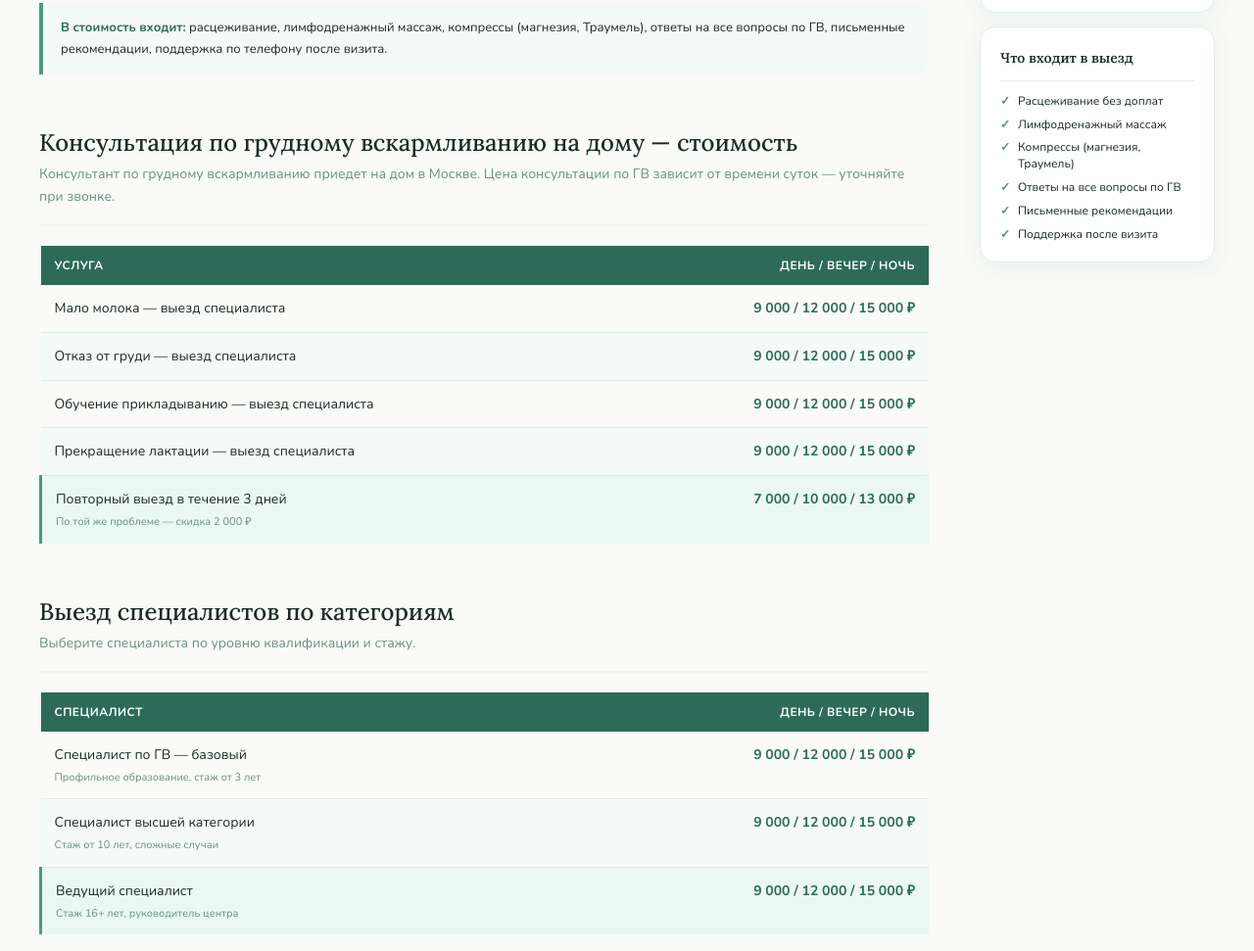
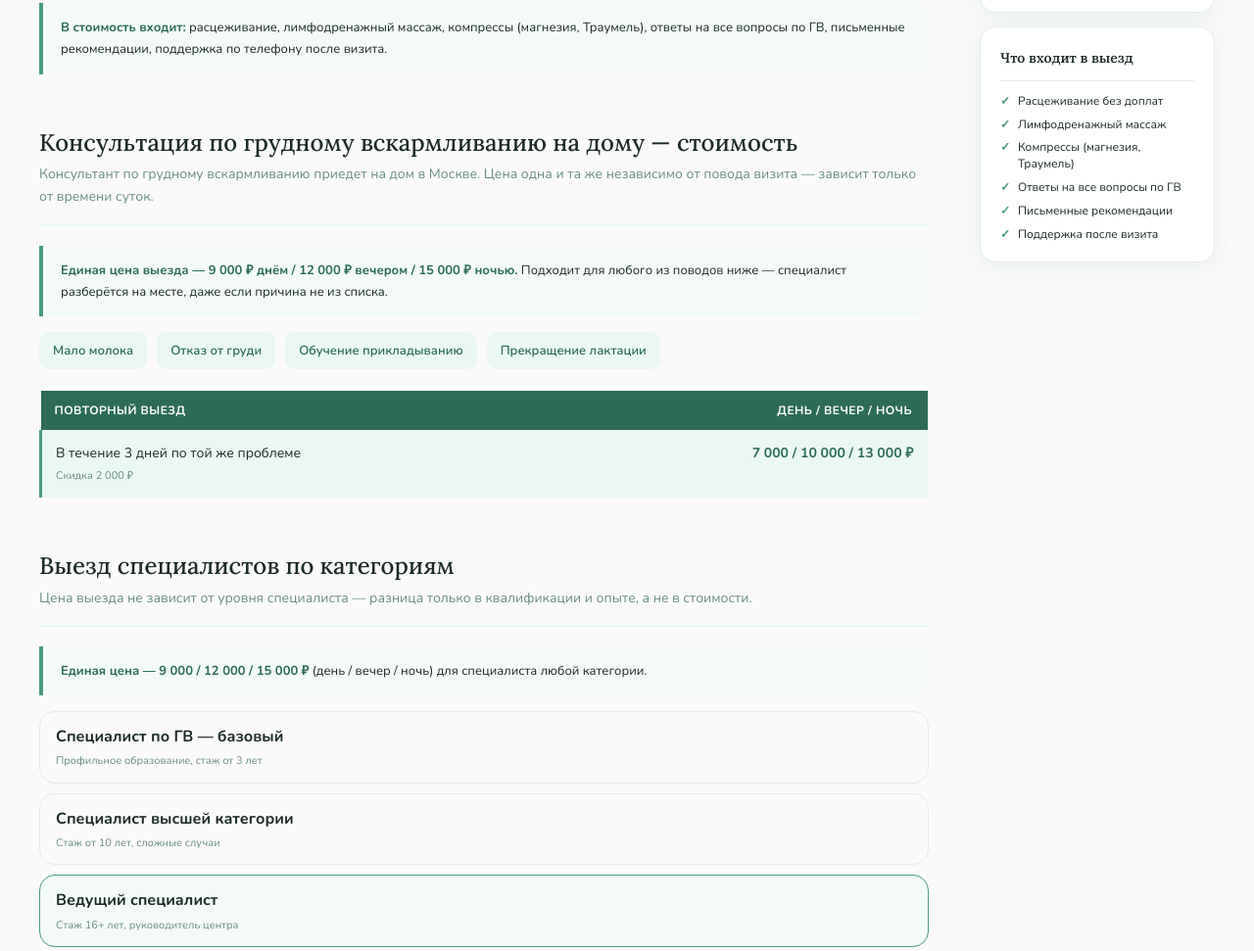
Before and after one commit to mariiagusevaes-fm/kormibaby, a plain HTML site: page tseny.html in a window 1280 px wide. Shown: the part 1394-2365 px from the top of the page at 98% size. Drawn offline with Linux system fonts and the light colour scheme.

Commit message:
Убран визуальный повтор на /tseny: таблицы с 4 и 3 строками показывали одну и ту же цену 9000/12000/15000 по 7 раз подряд. Заменено на единую плашку с ценой + компактные чипсы/карточки с поводами и уровнями специалистов — цена действительно не зависит от повода визита или категории специалиста (подтверждено), теперь это явно показано, а не замаскировано под повтор.

```diff
--- a/tseny.html
+++ b/tseny.html
@@ -493,17 +493,20 @@
     <div class="ps fi" id="konsultacii-dom">
       <div class="ps-head">
         <h2>Консультация по грудному вскармливанию на дому — стоимость</h2>
-        <p class="ps-desc">Консультант по грудному вскармливанию приедет на дом в Москве. Цена консультации по ГВ зависит от времени суток — уточняйте при звонке.</p>
+        <p class="ps-desc">Консультант по грудному вскармливанию приедет на дом в Москве. Цена одна и та же независимо от повода визита — зависит только от времени суток.</p>
+      </div>
+      <div class="note-box"><strong>Единая цена выезда — 9 000 ₽ днём / 12 000 ₽ вечером / 15 000 ₽ ночью.</strong> Подходит для любого из поводов ниже — специалист разберётся на месте, даже если причина не из списка.</div>
+      <div style="display:flex;flex-wrap:wrap;gap:10px;margin:14px 0 22px">
+        <span style="background:var(--mint-light);color:var(--mint-dark);border-radius:var(--rsm);padding:8px 14px;font-size:13px;font-weight:600">Мало молока</span>
+        <span style="background:var(--mint-light);color:var(--mint-dark);border-radius:var(--rsm);padding:8px 14px;font-size:13px;font-weight:600">Отказ от груди</span>
+        <span style="background:var(--mint-light);color:var(--mint-dark);border-radius:var(--rsm);padding:8px 14px;font-size:13px;font-weight:600">Обучение прикладыванию</span>
+        <span style="background:var(--mint-light);color:var(--mint-dark);border-radius:var(--rsm);padding:8px 14px;font-size:13px;font-weight:600">Прекращение лактации</span>
       </div>
       <div class="tbl-wrap">
         <table class="price-tbl">
-          <thead><tr><th>Услуга</th><th>День / вечер / ночь</th></tr></thead>
+          <thead><tr><th>Повторный выезд</th><th>День / вечер / ночь</th></tr></thead>
           <tbody>
-            <tr><td>Мало молока — выезд специалиста</td><td>9 000 / 12 000 / 15 000 ₽</td></tr>
-            <tr><td>Отказ от груди — выезд специалиста</td><td>9 000 / 12 000 / 15 000 ₽</td></tr>
-            <tr><td>Обучение прикладыванию — выезд специалиста</td><td>9 000 / 12 000 / 15 000 ₽</td></tr>
-            <tr><td>Прекращение лактации — выезд специалиста</td><td>9 000 / 12 000 / 15 000 ₽</td></tr>
-            <tr class="featured"><td>Повторный выезд в течение 3 дней<div class="td-sub">По той же проблеме — скидка 2 000 ₽</div></td><td>7 000 / 10 000 / 13 000 ₽</td></tr>
+            <tr class="featured"><td>В течение 3 дней по той же проблеме<div class="td-sub">Скидка 2 000 ₽</div></td><td>7 000 / 10 000 / 13 000 ₽</td></tr>
           </tbody>
         </table>
       </div>
@@ -513,18 +516,14 @@
     <div class="ps fi" id="kategorii">
       <div class="ps-head">
         <h2>Выезд специалистов по категориям</h2>
-        <p class="ps-desc">Выберите специалиста по уровню квалификации и стажу.</p>
+        <p class="ps-desc">Цена выезда не зависит от уровня специалиста — разница только в квалификации и опыте, а не в стоимости.</p>
       </div>
-      <div class="tbl-wrap">
-        <table class="price-tbl">
-          <thead><tr><th>Специалист</th><th>День / вечер / ночь</th></tr></thead>
-          <tbody>
-            <tr><td>Специалист по ГВ — базовый<div class="td-sub">Профильное образование, стаж от 3 лет</div></td><td>9 000 / 12 000 / 15 000 ₽</td></tr>
-            <tr><td>Специалист высшей категории<div class="td-sub">Стаж от 10 лет, сложные случаи</div></td><td>9 000 / 12 000 / 15 000 ₽</td></tr>
-            <tr class="featured"><td>Ведущий специалист<div class="td-sub">Стаж 16+ лет, руководитель центра</div></td><td>9 000 / 12 000 / 15 000 ₽</td></tr>
-          </tbody>
-        </table>
-      </div>
+      <div class="note-box"><strong>Единая цена — 9 000 / 12 000 / 15 000 ₽</strong> (день / вечер / ночь) для специалиста любой категории.</div>
+      <ul style="list-style:none;padding:0;margin:14px 0 0;display:flex;flex-direction:column;gap:10px">
+        <li style="border:1.5px solid var(--border,var(--mint-light));border-radius:var(--r);padding:12px 16px"><strong>Специалист по ГВ — базовый</strong><div class="td-sub">Профильное образование, стаж от 3 лет</div></li>
+        <li style="border:1.5px solid var(--border,var(--mint-light));border-radius:var(--r);padding:12px 16px"><strong>Специалист высшей категории</strong><div class="td-sub">Стаж от 10 лет, сложные случаи</div></li>
+        <li style="border:1.5px solid var(--mint);border-radius:var(--r);padding:12px 16px;background:var(--mint-pale)"><strong>Ведущий специалист</strong><div class="td-sub">Стаж 16+ лет, руководитель центра</div></li>
+      </ul>
     </div>
 
     <!-- ОНЛАЙН -->
```
Also changed, not shown: tseny/index.html (+17 -18 lines).
